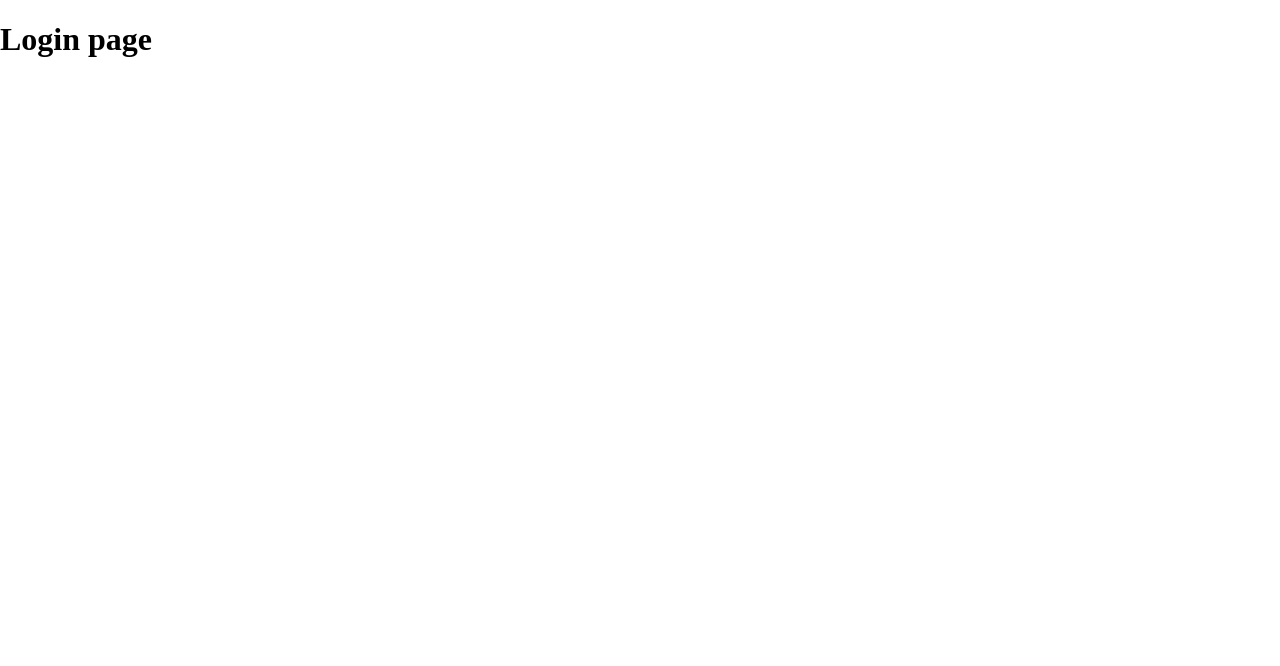
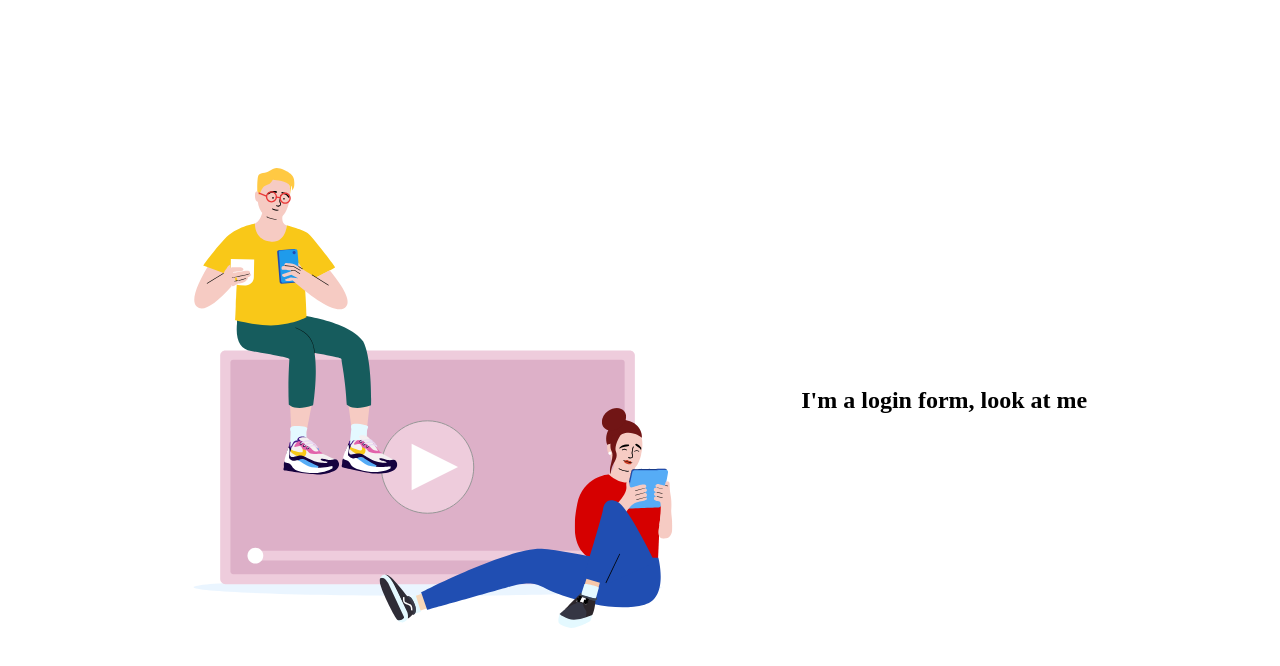
Before and after one commit to kibartas/PSK, a React (Create React App) app in the folder frontend/: page / in a window 1280 px wide. Shown: the top 666 px of the page. Built offline with nearby package versions, Linux system fonts and the light colour scheme.

Commit message:
[WDB-10] create LoginPage container

```diff
--- a/frontend/src/containers/LoginPage.js
+++ b/frontend/src/containers/LoginPage.js
@@ -1,8 +1,31 @@
 import React from 'react';
+import { Grid } from '@material-ui/core';
+import LoginForm from '../components/LoginForm/LoginForm';
+import sideImage from '../assets/LoginPage/side-image.svg';
 
 class LoginPage extends React.Component {
   render() {
-    return <h1>Login page</h1>;
+    return (
+      <Grid
+        container
+        justify="space-around"
+        style={{ height: '100vh' }}
+        direction="row"
+        alignItems="center"
+      >
+        <Grid item />
+        <Grid item>
+          <img
+            src={sideImage}
+            alt="Two people looking at their smart devices in front of a video screen"
+          />
+        </Grid>
+        <Grid item>
+          <LoginForm />
+        </Grid>
+        <Grid item />
+      </Grid>
+    );
   }
 }
 
```
